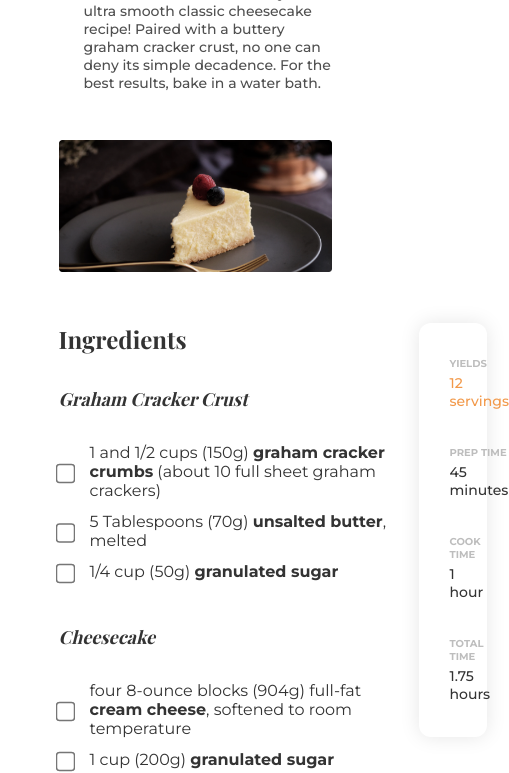
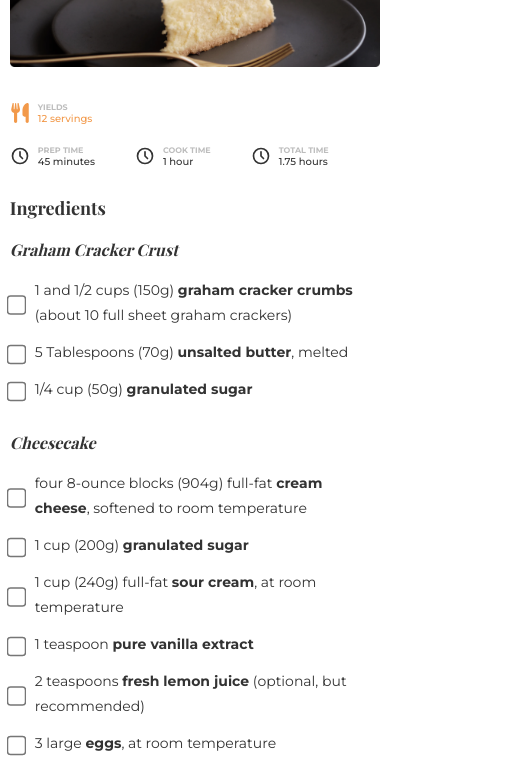
Before and after one commit to ChadlyRiedewald/devChallenges-recipe-page, a plain HTML site: page index.html in a window 390 px wide. Shown: the part 280-1053 px from the top of the page, 509 px wide, since content can reach past the window. Drawn offline with nearby package versions, Linux system fonts and the light colour scheme; a web font is replaced by a local one.

Commit message:
Added mobile functionality.

```diff
--- a/css/style.css
+++ b/css/style.css
@@ -9,6 +9,7 @@
   margin: 0;
   padding: 0;
   box-sizing: border-box;
+  line-height: 2.5rem;
 }
 
 html {
@@ -79,7 +80,7 @@ html {
 /* ==========||         3.1 HEADER              ||========== */
 .header {
   margin-top: 6rem;
-  margin-bottom: 1.2rem;
+  margin-bottom: 2.4rem;
 }
 .header__title {
   font-family: "Playfair Display", serif;
@@ -87,11 +88,6 @@ html {
 }
 
 /* ==========||         3.2 MAIN CONTENT        ||========== */
-.main-content {
-  width: 70vw;
-  margin: auto;
-}
-
 /* ==========||           3.2.1 CAPTION         ||========== */
 .caption {
   gap: 1.2rem;
@@ -104,6 +100,7 @@ html {
   color: #4f4f4f;
   font-size: 1.4rem;
   width: 62ch;
+  line-height: 1.7rem;
 }
 
 /* ==========||           3.2.2 PICTURE         ||========== */
@@ -116,10 +113,9 @@ html {
 
 /* ==========||           3.2.3 RECIPE          ||========== */
 .recipe {
+  display: flex;
   justify-content: space-between;
   gap: 3rem;
-  width: 70vw;
-  margin: auto;
 }
 
 .recipe-main {
@@ -176,6 +172,7 @@ html {
 .recipe-main__instructions__body {
   font-size: 1.6rem;
   width: 50ch, 60%;
+  line-height: 2.4rem;
 }
 
 .test {
@@ -185,6 +182,8 @@ html {
 
 /* ==========||           3.2.4 SIDEBAR         ||========== */
 .recipe-side {
+  display: flex;
+  flex-direction: column;
   min-width: 25%;
   gap: 3.6rem;
   height: 50%;
@@ -202,11 +201,13 @@ html {
 .recipe-side__card__heading {
   color: #bdbdbd;
   text-transform: uppercase;
+  line-height: 1.2rem;
 }
 .recipe-side__card__info {
   color: #333;
   font-size: 1.4rem;
   font-weight: 500;
+  line-height: 1.7rem;
 }
 .recipe-side__card__info--orange {
   color: #f2994a;
@@ -229,3 +230,117 @@ html {
 }
 
 /* ==========||        4. MEDIA QUERIES         ||========== */
+@media (max-width: 830px) {
+  /* ==||    1. GENERAL STYLES    ||== */
+  .page {
+    width: 95vw;
+    height: 100vh;
+    justify-content: space-between;
+    margin: auto;
+  }
+
+  .wrapper {
+    gap: 2.4rem;
+  }
+
+  /* ==||    3. CONTENT           ||== */
+  /* ==||     3.1 HEADER          ||== */
+  .header {
+    margin-top: 3.2rem;
+  }
+  .header__title {
+    font-size: 2.4rem;
+  }
+
+  /* ==||       3.2.1 CAPTION     ||== */
+  .caption {
+    justify-content: flex-start;
+  }
+  .caption__body {
+    font-size: 1.2rem;
+    width: 40ch;
+    line-height: 1.4rem;
+  }
+
+  /* ==||       3.2.2 PICTURE     ||== */
+  .picture {
+    margin: 1.6rem 0;
+  }
+  .picture__img {
+    width: 100%;
+  }
+
+  /* ==||       3.2.3 RECIPE      ||== */
+  .recipe {
+    flex-direction: column;
+    gap: 0;
+    margin: auto;
+  }
+
+  .recipe-main {
+    flex: 0 0 100%;
+    order: 2;
+    margin-top: 0.8rem;
+  }
+  .recipe-main__heading, .recipe-main__caption {
+    font-size: 1.8rem;
+  }
+  .recipe-main__caption {
+    font-size: 1.6rem;
+    margin: 1.6rem 0;
+  }
+  .recipe-main__source {
+    margin: 2.4rem 0 6.4rem 0;
+    font-size: 1.2rem;
+    text-align: center;
+  }
+  .recipe-main__ingredients {
+    gap: 1.2rem;
+  }
+  .recipe-main__ingredients__body {
+    font-size: 1.4rem;
+  }
+  .recipe-main__instructions {
+    gap: 1.2rem;
+  }
+  .recipe-main__instructions__body {
+    font-size: 1.6rem;
+    width: 50ch, 60%;
+  }
+
+  /* ==||       3.2.4 SIDEBAR     ||== */
+  .recipe-side {
+    flex-direction: row;
+    flex-wrap: wrap;
+    width: 100%;
+    height: 100%;
+    gap: 0;
+    box-shadow: none;
+    padding: 0;
+    margin-top: 1rem;
+  }
+  .recipe-side__card {
+    gap: 0.8rem;
+    align-items: center;
+    margin-bottom: 2rem;
+    margin-right: 4rem;
+  }
+  .recipe-side__card--first {
+    flex: 0 0 100%;
+  }
+  .recipe-side__card__text {
+    gap: 0.1rem;
+  }
+  .recipe-side__card__heading {
+    font-size: 0.8rem;
+    line-height: 1rem;
+  }
+  .recipe-side__card__info {
+    font-size: 1rem;
+    line-height: 1.2rem;
+  }
+  .recipe-side__card__svg {
+    width: 2rem;
+    height: 2rem;
+  }
+}
--- a/index.html
+++ b/index.html
@@ -14,7 +14,7 @@
         <main class="main-content">
             <section class="caption flex">
                 <img src="./assets/6dots.svg" alt="" class="caption__svg" />
-                <p class="caption__body medium">
+                <p class="caption__body medium italic">
                     Look no further for a creamy and ultra smooth classic cheesecake recipe! Paired
                     with a buttery graham cracker crust, no one can deny its simple decadence. For
                     the best results, bake in a water bath.
@@ -23,7 +23,7 @@
             <figure class="picture">
                 <img src="./assets/photo1.png" alt="" class="picture__img" />
             </figure>
-            <section class="recipe flex">
+            <section class="recipe">
                 <div class="recipe-main flex--column">
                     <h2 class="recipe-main__heading">Ingredients</h2>
                     <h3 class="recipe-main__caption">Graham Cracker Crust</h3>
@@ -143,7 +143,7 @@
                     </div>
 
                     <h2 class="recipe-main__heading m16">Instructions</h2>
-                    <div class="test flex--column">
+                    <div class="wrapper flex--column">
                         <div class="recipe-main__instructions flex">
                             <p class="recipe-main__instructions__step">1</p>
                             <p class="recipe-main__instructions__body regular">
@@ -238,12 +238,12 @@
                         >
                     </span>
                 </div>
-                <aside class="recipe-side flex--column">
-                    <div class="recipe-side__card flex">
+                <aside class="recipe-side">
+                    <div class="recipe-side__card recipe-side__card--first flex">
                         <svg
                             xmlns="http://www.w3.org/2000/svg"
                             viewBox="0 0 448 512"
-                            class="recipe-side__card__svg--orange"
+                            class="recipe-side__card__svg recipe-side__card__svg--orange"
                             width="24"
                             height="24"
                         >
```
